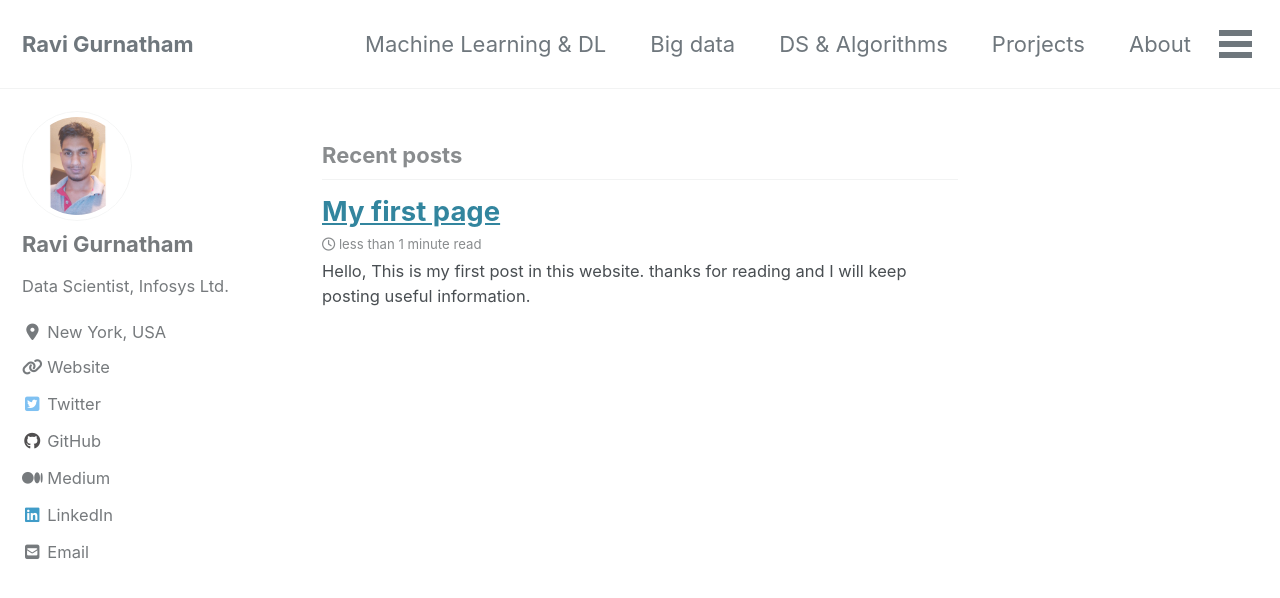
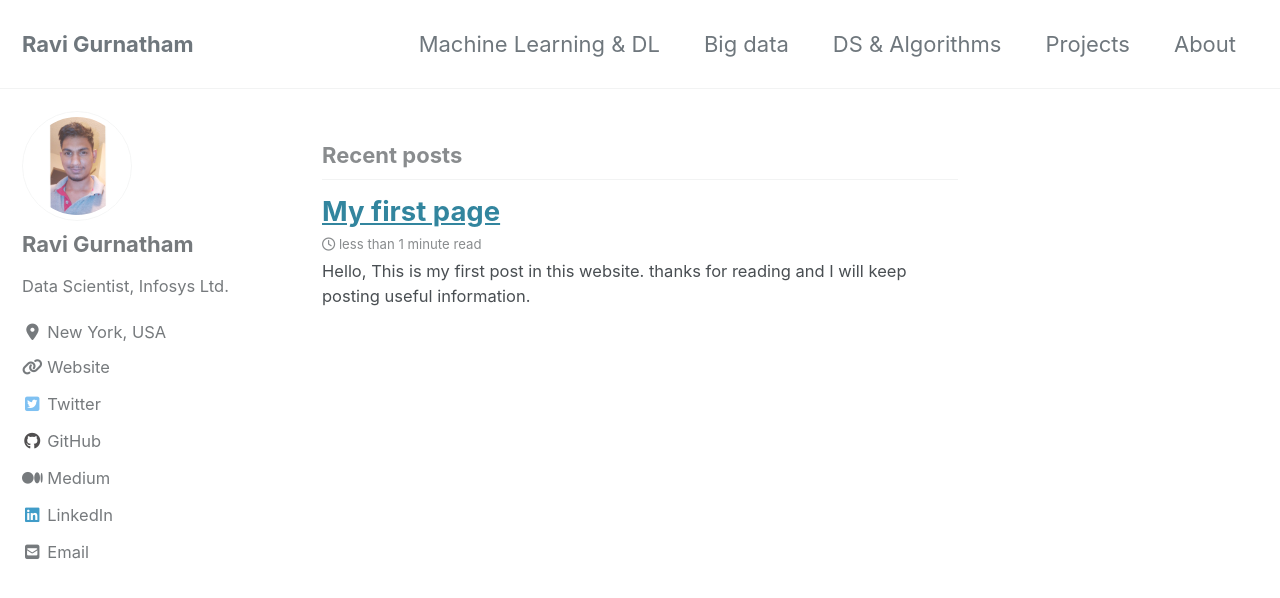
Before and after one commit to ravigurnatham/ravigurnatham.github.io, a Jekyll site: the page built from index.html, in a window 1280 px wide and 900 px high. Shown: the top 598 px of the window. Built offline with Jekyll 4.4.1, drawn with Linux system fonts in a browser that asks for light colours; cached includes are drawn as plain includes; nearby versions of some CDN libraries; the list of posts is cut into pages by our own code.

Commit message:
spelling is correccted"

```diff
--- a/_data/navigation.yml
+++ b/_data/navigation.yml
@@ -6,13 +6,13 @@ main:
     url: /big-data/
   - title: "DS & Algorithms"
     url: /ds-algos/
-  - title: "Prorjects"
+  - title: "Projects"
     url: /projects/
   - title: "About"
     url: /about/
   # - title: "Sample Posts"
   #   url: /year-archive/
-  - title: "Sample Collections"
-    url: /collection-archive/
-  - title: "Sitemap"
-    url: /sitemaps/
+  #- title: "Sample Collections"
+  #  url: /collection-archive/
+  #- title: "Sitemap"
+  #  url: /sitemaps/
```
